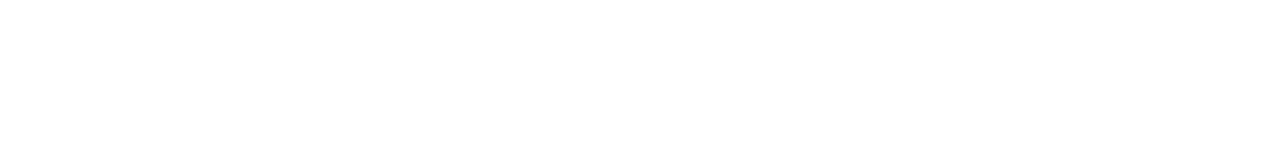
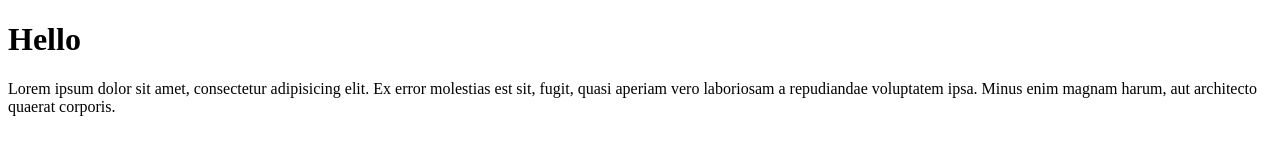
Before and after one commit to syamil09/git-tes-2, a plain HTML site: page index.html in a window 1280 px wide. Drawn offline with Linux system fonts and the light colour scheme.

Commit message:
menambahkan paragraf

```diff
--- a/index.html
+++ b/index.html
@@ -5,6 +5,7 @@
 	<title>Tes</title>
 </head>
 <body>
-
+	<h1>Hello</h1>
+	<p>Lorem ipsum dolor sit amet, consectetur adipisicing elit. Ex error molestias est sit, fugit, quasi aperiam vero laboriosam a repudiandae voluptatem ipsa. Minus enim magnam harum, aut architecto quaerat corporis.</p>
 </body>
 </html>
```
